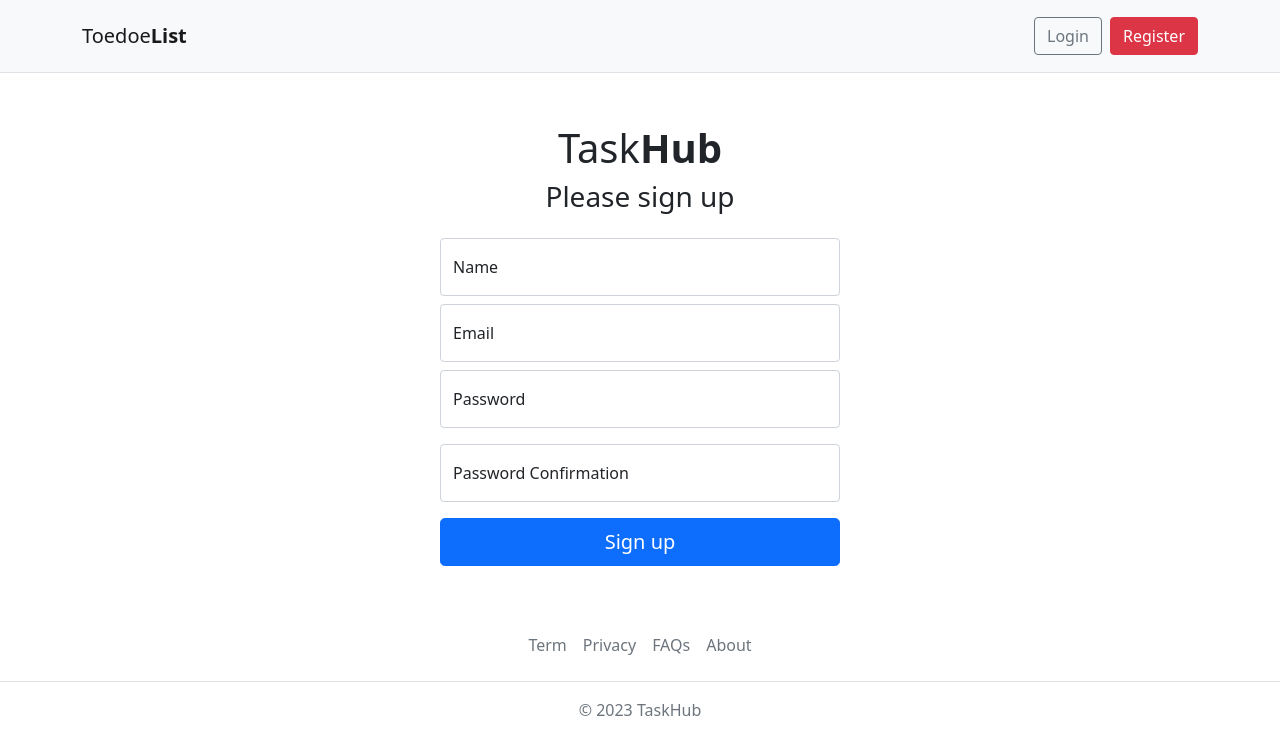
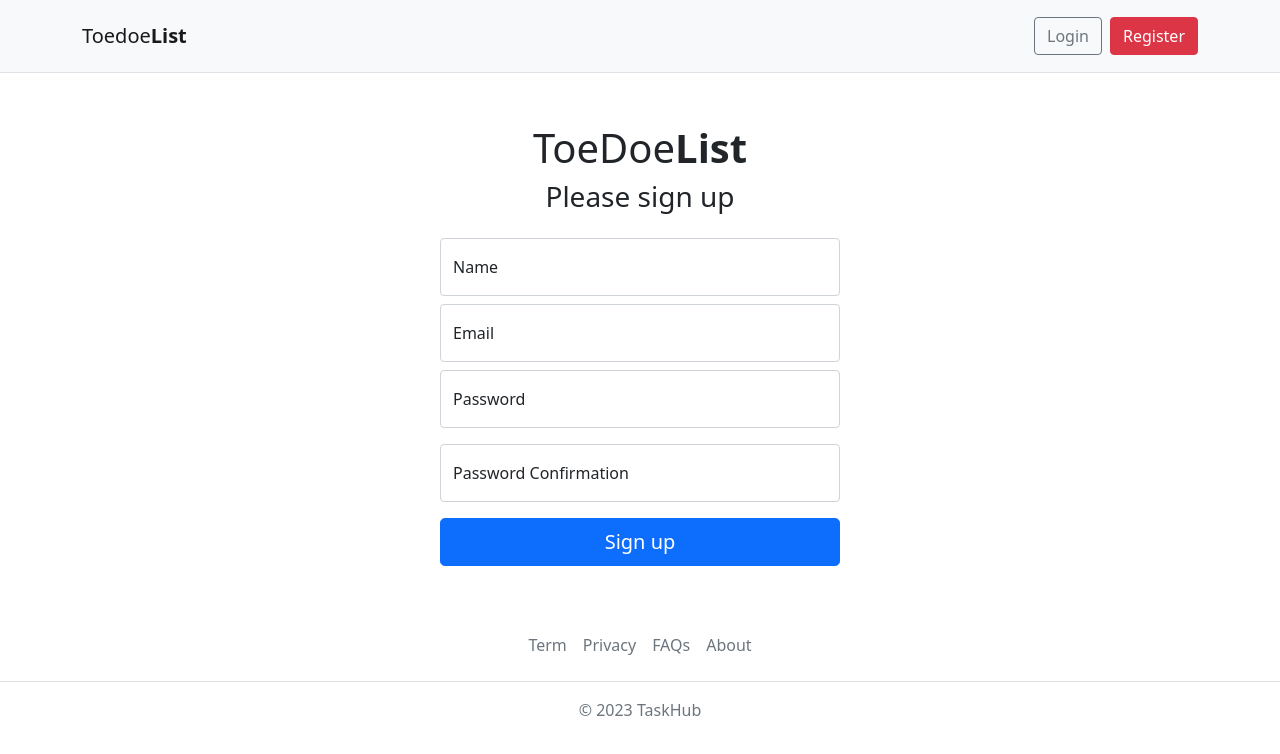
Before and after one commit to UchiG/TaskHub, a Vue app: page /register in a window 1280 px wide. Shown: the top 754 px of the page. Built offline with nearby package versions, Linux system fonts and the light colour scheme; no server answers.

Commit message:
done the pages

```diff
--- a/src/pages/LoginPage.vue
+++ b/src/pages/LoginPage.vue
@@ -2,8 +2,8 @@
     <main class="auth-wrapper">
         <form class="auth-form" @submit.prevent="handleSubmit">
             <h1>
-                <span>Task</span>
-                <strong>Hub</strong>
+                <span>ToeDoe</span>
+                <strong>List</strong>
             </h1>
             <h2 class="h3 mb-4 fw-normal">Please sign in</h2>
             <div class="form-floating mb-2">
--- a/src/pages/RegisterPage.vue
+++ b/src/pages/RegisterPage.vue
@@ -2,82 +2,47 @@
     <main class="auth-wrapper">
         <form class="auth-form" @submit.prevent="handleSubmit">
             <h1>
-        <span>Task</span>
-        <strong>Hub</strong>
+                <span>ToeDoe</span>
+                <strong>List</strong>
             </h1>
             <h2 class="h3 mb-4 fw-normal">Please sign up</h2>
-
             <div class="form-floating mb-2">
-        <input
-          type="text"
-          class="form-control"
-          :class="{ 'is-invalid': errors.name && errors.name[0] }"
-          id="email"
-          v-model="form.name"
-          placeholder="Your name"
-        />
+                <input type="text" class="form-control" :class="{ 'is-invalid': errors.name && errors.name[0] }" id="name" v-model="form.name" placeholder="Your name" />
                 <label for="name">Name</label>
                 <div class="invalid-feedback" v-if="errors.name && errors.name[0]">
                     {{ errors.name && errors.name[0] }}
                 </div>
             </div>
-
             <div class="form-floating mb-2">
-        <input
-          type="email"
-          class="form-control"
-          :class="{ 'is-invalid': errors.email && errors.email[0] }"
-          id="email"
-          v-model="form.email"
-          placeholder="name@example.com"
-        />
+                <input type="email" class="form-control" :class="{ 'is-invalid': errors.email && errors.email[0] }" id="email" v-model="form.email" placeholder="name@example.com" />
                 <label for="email">Email</label>
                 <div class="invalid-feedback" v-if="errors.email && errors.email[0]">
                     {{ errors.email && errors.email[0] }}
                 </div>
             </div>
-
             <div class="form-floating mb-3">
-        <input
-          type="password"
-          class="form-control"
-          :class="{ 'is-invalid': errors.password && errors.password[0] }"
-          id="password"
-          placeholder="Password"
-          v-model="form.password"
-        />
+                <input type="password" class="form-control" :class="{ 'is-invalid': errors.password && errors.password[0] }" id="password" v-model="form.password" placeholder="Password" />
                 <label for="password">Password</label>
-        <div
-          class="invalid-feedback"
-          v-if="errors.password && errors.password[0]"
-        >
+                <div class="invalid-feedback" v-if="errors.password && errors.password[0]">
                     {{ errors.password && errors.password[0] }}
                 </div>
             </div>
-
             <div class="form-floating mb-3">
-        <input
-          type="password"
-          class="form-control"
-          id="password_confirmation"
-          placeholder="Password Confirmation"
-          v-model="form.password_confirmation"
-        />
+                <input type="password" class="form-control" id="password_confirmation" v-model="form.password_confirmation"
+                    placeholder="Password Confirmation" />
                 <label for="password_confirmation">Password Confirmation</label>
             </div>
 
-      <button class="w-100 btn btn-lg btn-primary" type="submit">
-        Sign up
-      </button>
+            <button class="w-100 btn btn-lg btn-primary" type="submit">Sign up</button>
         </form>
     </main>
 </template>
 
 <script setup>
-import { reactive } from "vue"
-import { storeToRefs } from "pinia"
-import { useRouter } from "vue-router"
-import { useAuthStore } from "../stores/auth"
+import { reactive } from "vue";
+import { storeToRefs } from "pinia";
+import { useRouter } from "vue-router";
+import { useAuthStore } from "../stores/auth";
 
 const router = useRouter()
 const store = useAuthStore()
@@ -85,16 +50,16 @@ const { isLoggedIn, errors } = storeToRefs(store)
 const { handleRegister } = store
 
 const form = reactive({
-  name: "",
-  email: "",
-  password: "",
-  password_confirmation: "",
+    name: '',
+    email: '',
+    password: '',
+    password_confirmation: ''
 })
 
 const handleSubmit = async () => {
     await handleRegister(form)
     if (isLoggedIn.value) {
-    router.push({ name: "tasks" })
+        router.push({ name: 'tasks' })
     }
 }
 </script>
```
Also changed, not shown: src/pages/HomePage.vue (+3 -7 lines). Lines whose indentation alone changed are shown as unchanged.
